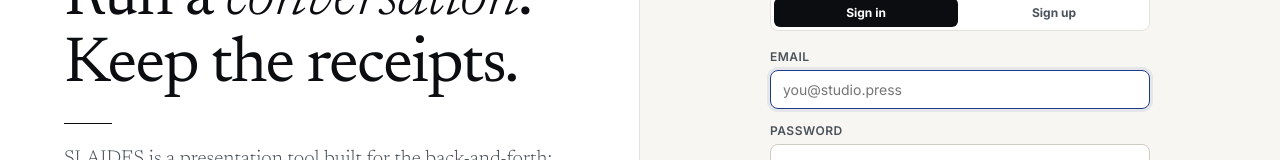
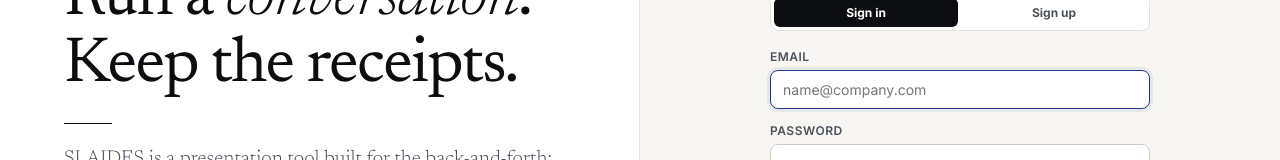
Before and after one commit to thanaphit-su/slaides, a Vue app in the folder apps/web/: page /signin in a window 1280 px wide. Shown: the part 343-503 px from the top of the page. Built offline with nearby package versions, Linux system fonts and the light colour scheme; no server answers.

Commit message:
feat: update email placeholder in Signin component for improved clarity

```diff
--- a/apps/web/src/pages/Signin.vue
+++ b/apps/web/src/pages/Signin.vue
@@ -229,7 +229,7 @@ async function joinSessionWithCurrentIdentity() {
             <input
               class="input"
               type="email"
-              placeholder="you@studio.press"
+              placeholder="name@company.com"
               v-model="email"
               required
               autofocus
```
